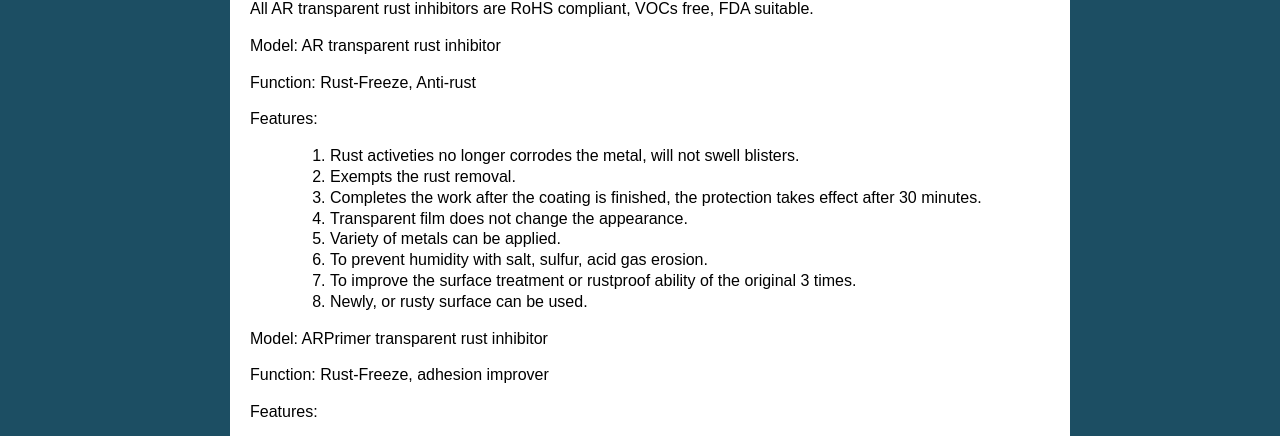
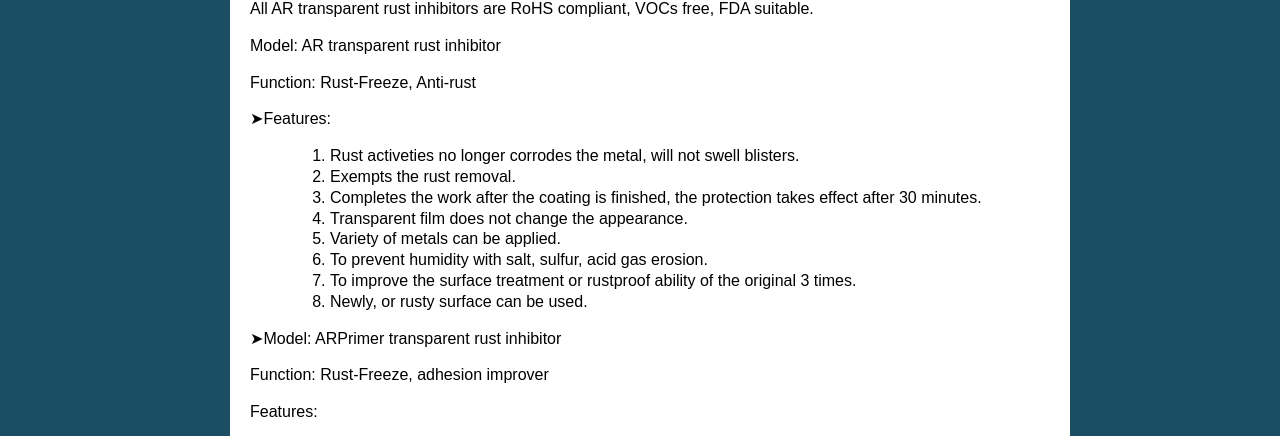
Before and after one commit to rexiap/neusauber, a Sphinx documentation site: the page built from docs/index.rst, in a window 1280 px wide. Shown: the part 485-921 px from the top of the page. Built offline with Sphinx 7.4.7, drawn with Linux system fonts in a browser that asks for light colours; some of the changed lines change nothing that is shown.

Commit message:
Google Docs reST Editor@2018-3-5 17:1:52

```diff
--- a/docs/index.rst
+++ b/docs/index.rst
@@ -38,7 +38,7 @@ Model: AR transparent rust inhibitor
 
 Function: Rust-Freeze, Anti-rust
 
-Features:
+➤Features:
 
   1. Rust activeties no longer corrodes the metal, will not swell blisters.
 
@@ -56,7 +56,7 @@ Features:
 
   8. Newly, or rusty surface can be used.
 
-Model: ARPrimer transparent rust inhibitor
+➤Model: ARPrimer transparent rust inhibitor
 
 Function: Rust-Freeze, adhesion improver
 
```
